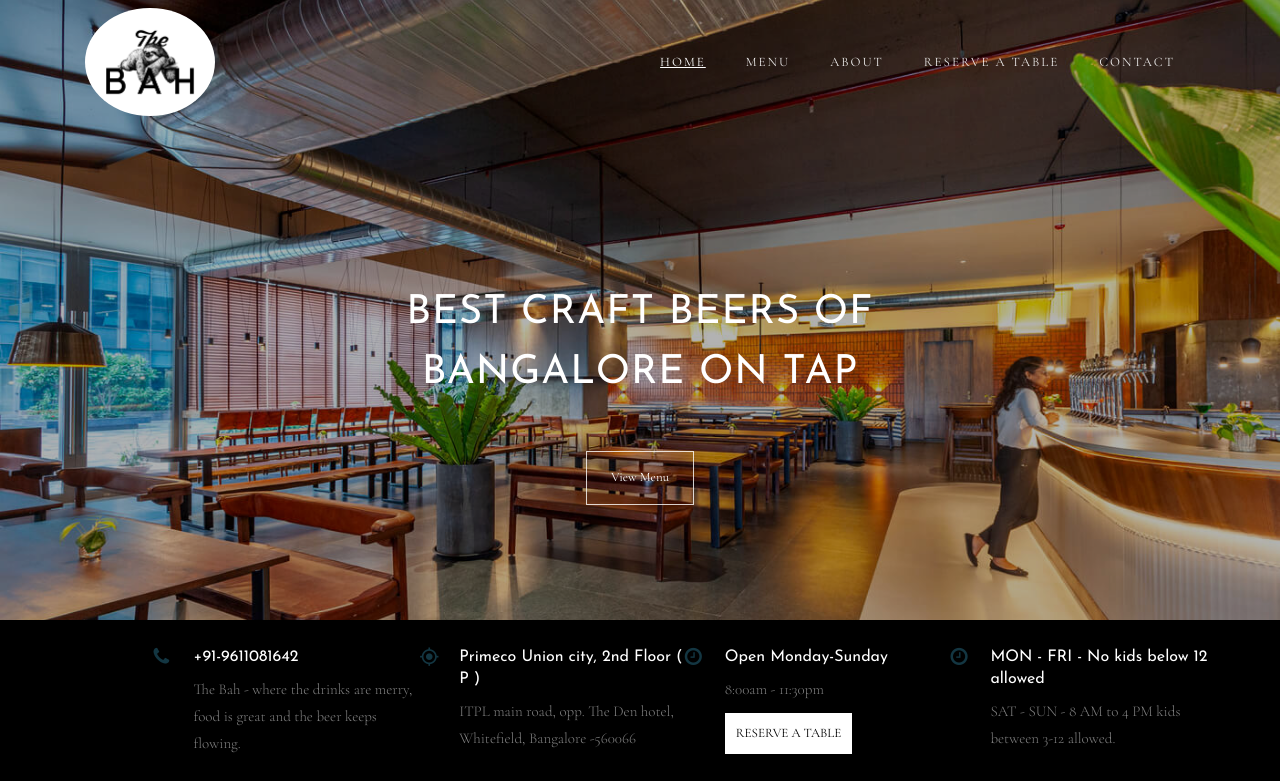
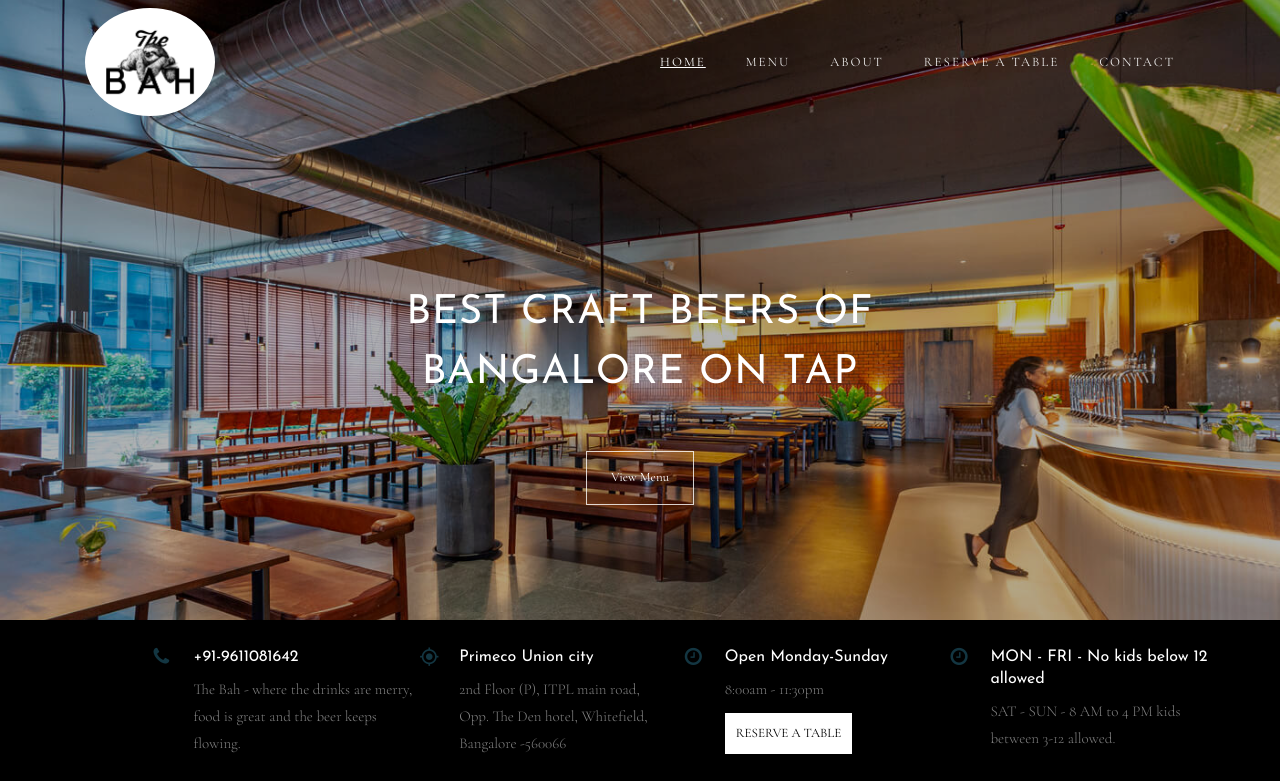
Before and after one commit to devthebah/devthebah.github.io, a plain HTML site: page index.html in a window 1280 px wide. Shown: the top 781 px of the page. Drawn offline with nearby package versions, Linux system fonts and the light colour scheme; some packages are replaced by stand-ins of ours; no server answers; grey boxes are pictures that could not be loaded; files whose address does not match are found by name.

Commit message:
Add files via upload

```diff
--- a/index.html
+++ b/index.html
@@ -197,8 +197,8 @@
                   <span class="icon-my_location"></span>
                 </div>
                 <div class="text">
-                  <h3> Primeco Union city, 2nd Floor ( P )</h3>
-                  <p> ITPL main road, opp. The Den hotel, Whitefield, Bangalore -560066</p>
+                  <h3> Primeco Union city</h3>
+                  <p>2nd Floor (P), ITPL main road, <br>Opp. The Den hotel, Whitefield, Bangalore -560066</p>
                 </div>
               </div>
               <div class="col-md-3 d-flex ftco-animate">
@@ -254,7 +254,7 @@
             <div class="heading-section text-md-right ftco-animate">
               <span class="subheading" style="color:#fff;">Discover</span>
               <h2 class="mb-4">Our Menu</h2>
-              <p class="mb-4">Our menu celebrates the wholesome goodness of a mix of cuisine, with a smattering of the local flavour. Our menu is a tribute to the fresh ingredients, in house-handmade breads, pastas and sauces, with hearty flavors, and time-honored recipes with a modern twist. <br> From farm-fresh salads bursting with vibrant colors to comforting soups that warm the soul, to burgers that leave you drooling, steaks that are done perfect, desserts that remind you of grandma's love and han churned ice creams with never before flavours - each dish on our menu is crafted with care to nourish both body and spirit. We believe that good food is the foundation of good moods, and we invite you to join us in savoring the simple pleasures of wholesome fare. </p>
+              <p class="mb-4" style="color:#fff;">Our menu celebrates the wholesome goodness of a mix of cuisine, with a smattering of the local flavour. Our menu is a tribute to the fresh ingredients, in house-handmade breads, pastas and sauces, with hearty flavors, and time-honored recipes with a modern twist. <br> From farm-fresh salads bursting with vibrant colors to comforting soups that warm the soul, to burgers that leave you drooling, steaks that are done perfect, desserts that remind you of grandma's love and han churned ice creams with never before flavours - each dish on our menu is crafted with care to nourish both body and spirit. We believe that good food is the foundation of good moods, and we invite you to join us in savoring the simple pleasures of wholesome fare. </p>
               <p>
                 <a href="#" class="btn btn-primary btn-outline-primary px-4 py-3">View Full Menu</a>
               </p>
```
Also changed, not shown: menu.html (+2 -2 lines).
